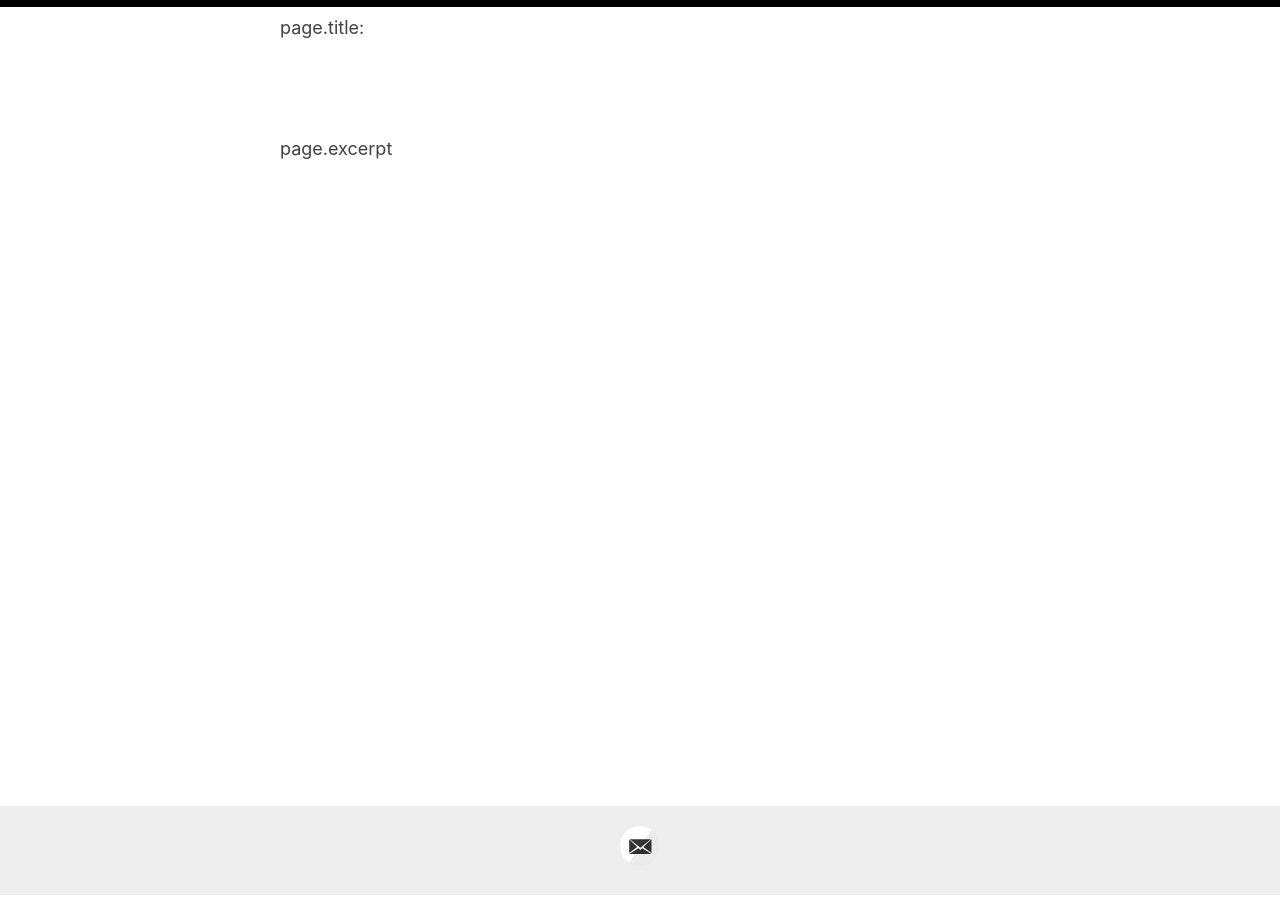
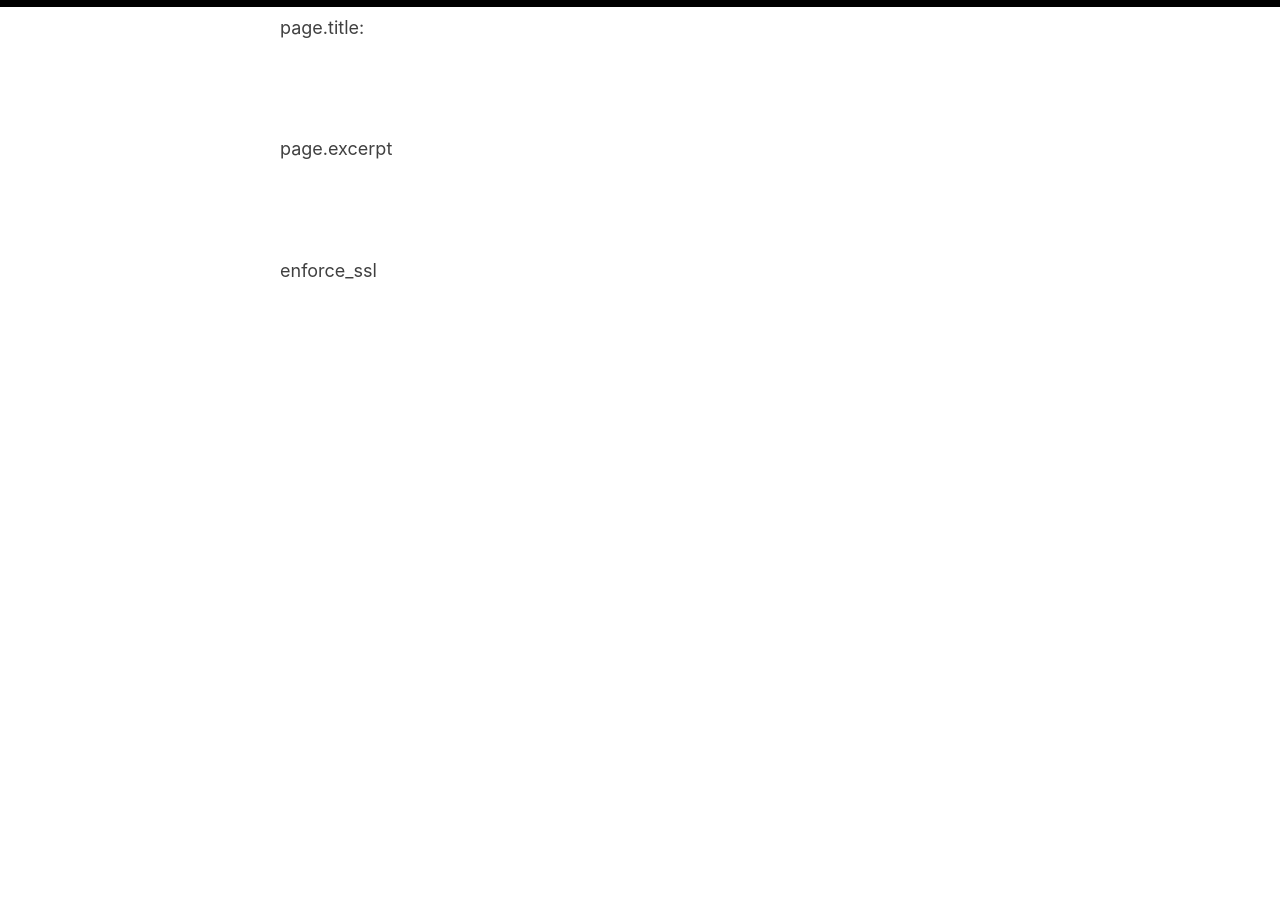
Before and after one commit to gustavonale/estudionale.com, a Jekyll site: the page built from _pages/test.md, in a window 1280 px wide and 900 px high, scrolled down 1135 px. Built offline with Jekyll 4.4.1, drawn with Linux system fonts in a browser that asks for light colours.

Commit message:
Update test.md

```diff
--- a/_pages/test.md
+++ b/_pages/test.md
@@ -23,8 +23,7 @@ permalink: /test/
     <div class="url">🌐 <a href="https://estudionale.com/">https://estudionale.com/</a></div></div>
 </address>
 
-<br/><br/>
-<br/><br/>
+<br/><br/><br/><br/>
 
 site.author:<br/>
 {{ site.author }}
@@ -54,18 +53,13 @@ page.title:<br/>
 {{ page.title }}
 <br/><br/>
 
-page.excerpt
+page.excerpt<br/>
 {{ page.excerpt }}
 <br/><br/>
 
-
-
-
-
-
-
-
-
+enforce_ssl<br/>
+{{ enforce_ssl }}
+<br/><br/>
 
 
 
```
